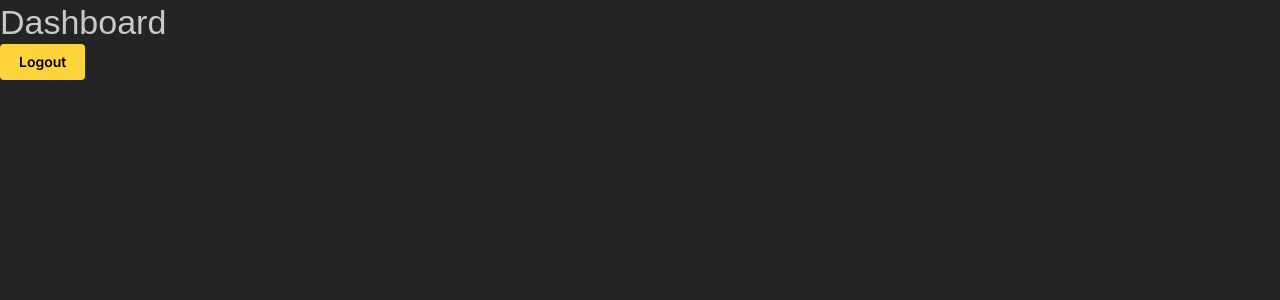
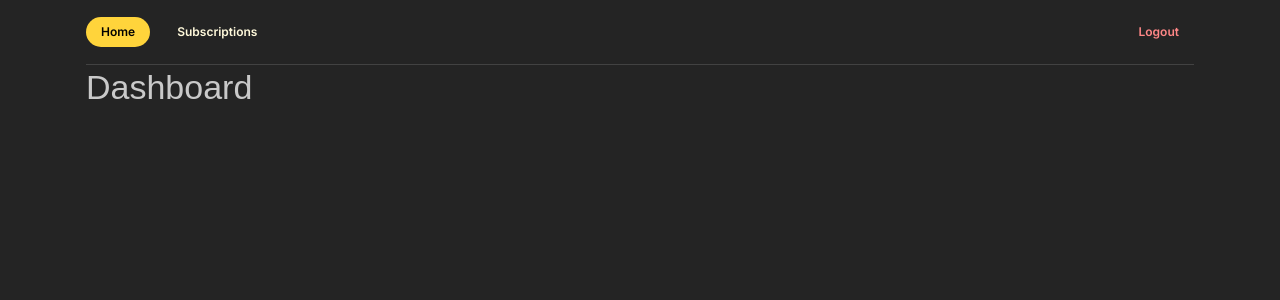
Before and after one commit to prvnbist/tracksubs, a Next.js app in the folder apps/client/: page /dashboard in a window 1280 px wide. Shown: the top 300 px of the page. Built offline with nearby package versions, Linux system fonts and the light colour scheme; no server answers; a web font is replaced by a local one.

Commit message:
feat(client): app header

```diff
--- /dev/null
+++ b/apps/client/app/Header.tsx
@@ -0,0 +1,46 @@
+'use client'
+
+import { usePathname, useRouter } from 'next/navigation'
+import { useClerk } from '@clerk/clerk-react'
+
+import { Button, Flex } from '@mantine/core'
+
+const Header = (): JSX.Element => {
+	const router = useRouter()
+	const pathname = usePathname()
+	const { signOut } = useClerk()
+	return (
+		<Flex h={64} component="header" align="center" justify="space-between">
+			<Flex gap="sm">
+				<Button
+					size="xs"
+					radius="xl"
+					title="Dashboard"
+					onClick={() => router.push('/dashboard')}
+					variant={pathname === '/dashboard' ? 'filled' : 'subtle'}
+				>
+					Home
+				</Button>
+				<Button
+					size="xs"
+					radius="xl"
+					title="Subscriptions"
+					onClick={() => router.push('/subscriptions')}
+					variant={pathname === '/subscriptions' ? 'filled' : 'subtle'}
+				>
+					Subscriptions
+				</Button>
+			</Flex>
+			<Button
+				size="xs"
+				color="red.4"
+				title="Logout"
+				variant="subtle"
+				onClick={() => signOut(() => router.push('/'))}
+			>
+				Logout
+			</Button>
+		</Flex>
+	)
+}
+export default Header
--- a/apps/client/app/dashboard/page.tsx
+++ b/apps/client/app/dashboard/page.tsx
@@ -1,17 +1,11 @@
 'use client'
 
-import { useRouter } from 'next/navigation'
-import { useClerk } from '@clerk/clerk-react'
-
-import { Button, Title } from '@mantine/core'
+import { Title } from '@mantine/core'
 
 export default function Page(): JSX.Element {
-	const router = useRouter()
-	const { signOut } = useClerk()
 	return (
 		<main>
 			<Title>Dashboard</Title>
-			<Button onClick={() => signOut(() => router.push('/'))}>Logout</Button>
 		</main>
 	)
 }
--- a/apps/client/app/layout.tsx
+++ b/apps/client/app/layout.tsx
@@ -1,10 +1,11 @@
 import { ClerkProvider } from '@clerk/nextjs'
 
-import { ColorSchemeScript, MantineProvider } from '@mantine/core'
+import { ColorSchemeScript, Container, Divider, MantineProvider } from '@mantine/core'
 
 import '@mantine/core/styles.css'
 
 import theme from './theme'
+import Header from './Header'
 
 export const metadata = {
 	title: 'Track subscriptions by Praveen Bisht',
@@ -19,7 +20,11 @@ export default function RootLayout({ children }: { children: React.ReactNode })
 			<body>
 				<ClerkProvider>
 					<MantineProvider defaultColorScheme="dark" theme={theme}>
-						{children}
+						<Container size="lg">
+							<Header />
+							<Divider size="xs" />
+							{children}
+						</Container>
 					</MantineProvider>
 				</ClerkProvider>
 			</body>
```
